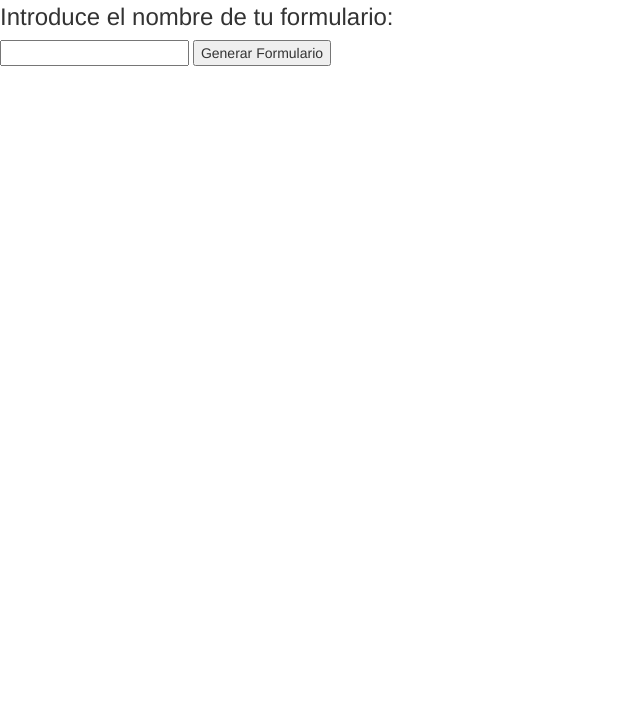
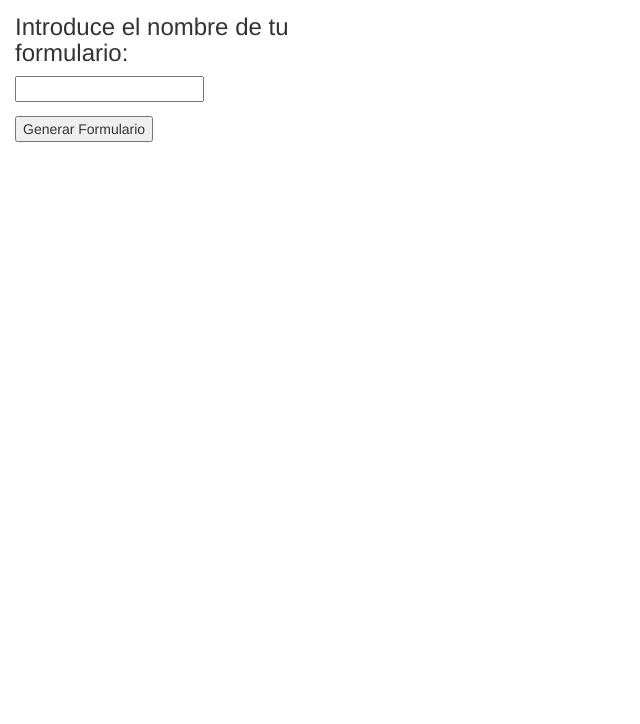
Before and after one commit to Zentyx/Practica_UF3, a plain HTML site: page public_html/index.html in a window 1280 px wide. Shown: the part 76-800 px from the top of the page, without its empty margins (0-640 px from the left). Drawn offline with nearby package versions, Linux system fonts and the light colour scheme.

Commit message:
css modificado de nuevo

```diff
--- a/public_html/css/style.css
+++ b/public_html/css/style.css
@@ -1,3 +1,11 @@
-div{
-    display: flex;
+input {
+    margin-bottom:1em;
 }
+.btn-primary {
+    margin-bottom: 1em;
+}
+#contenedor{
+    display:flex;
+    flex-direction: column;
+
+}
--- a/public_html/index.html
+++ b/public_html/index.html
@@ -11,14 +11,14 @@ and open the template in the editor.
         <meta name="viewport" content="width=device-width, initial-scale=1.0">
         <link rel="stylesheet" href="https://maxcdn.bootstrapcdn.com/bootstrap/3.4.0/css/bootstrap.min.css">
         <script src="js/myscript.js"></script>
-
+        <link rel="stylesheet" type="text/css" href="css/style.css">
     </head>
     <body id="body" onload="paginaCargada()">
         <div id="contenedor">
             <header>
                 <h1>GENERADOR DE FORMULARIOS</h1>
             </header>
-            <div id="principal">
+            <div id="principal" class="col-xs-3">
                 <h3>Introduce el nombre de tu formulario:</h3>
                 <input id="inGeneradorFormulario" />
                 <button  id="btnGeneradorFormulario">Generar Formulario</button>
```
